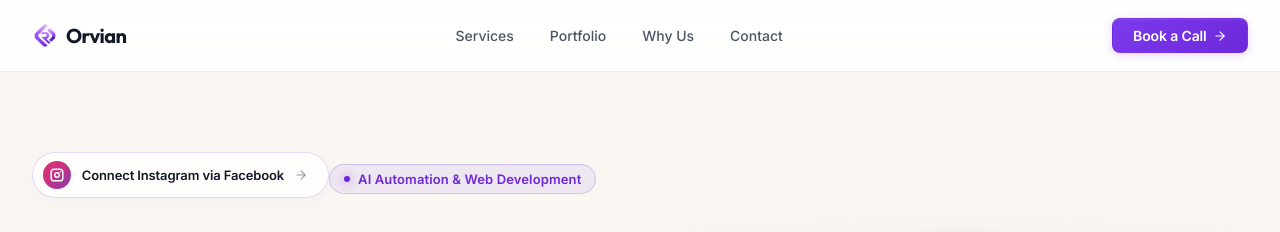
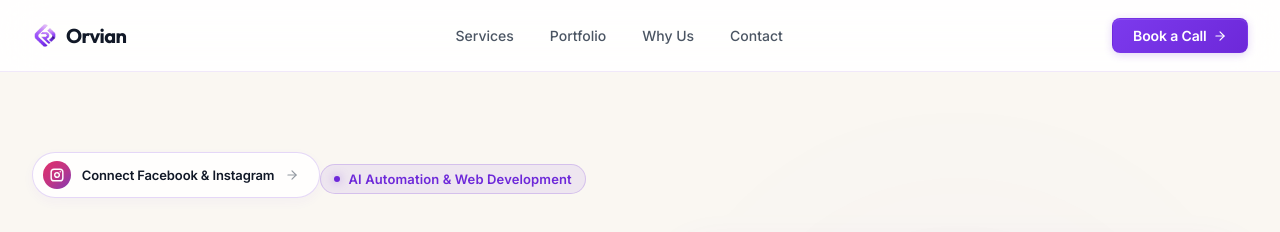
Before and after one commit to Sokratalchaar/Orvian-website, a React (Vite) app: page / in a window 1280 px wide. Shown: the top 232 px of the page. Built offline with nearby package versions, Linux system fonts and the light colour scheme.

Commit message:
Update connection display logic to use page name and rename button to Connect Facebook & Instagram

```diff
--- a/src/App.jsx
+++ b/src/App.jsx
@@ -96,9 +96,8 @@ function App() {
         finalData = { ...parsedData, ...parsedData.data };
       }
 
-      if (finalData && (finalData.username || finalData.success)) {
+      if (finalData && (finalData.name || finalData.success)) {
         const connectionData = {
-          username: finalData.username || 'user',
           connectedAt: new Date().toISOString(),
           ...finalData
         };
@@ -421,7 +420,7 @@ function App() {
                       <line x1="17.5" y1="6.5" x2="17.51" y2="6.5"></line>
                     </svg>
                   </span>
-                  <span className="instagram-btn-text">Connected as @{instagramConnection.username}</span>
+                  <span className="instagram-btn-text">Connected as {instagramConnection.name}</span>
                   <span className="connected-badge">Active</span>
                 </div>
                 <button
@@ -456,7 +455,7 @@ function App() {
                     <line x1="17.5" y1="6.5" x2="17.51" y2="6.5"></line>
                   </svg>
                 </span>
-                <span className="instagram-btn-text">Connect Instagram via Facebook</span>
+                <span className="instagram-btn-text">Connect Facebook & Instagram</span>
                 <ArrowRight size={14} className="instagram-btn-arrow" />
               </a>
             )}
```
